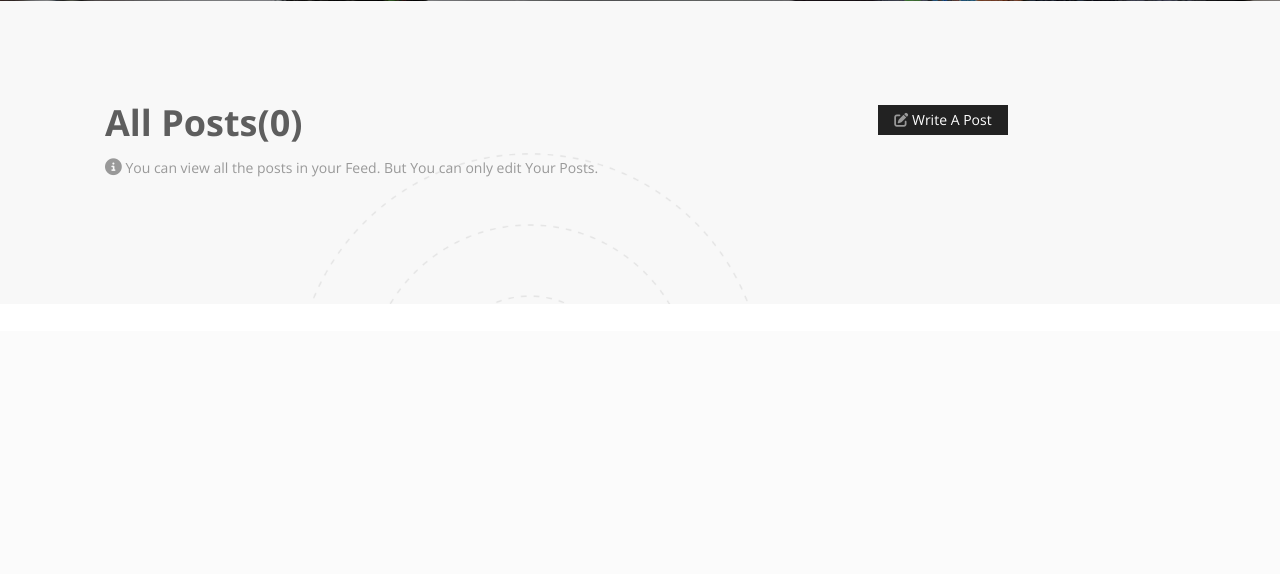
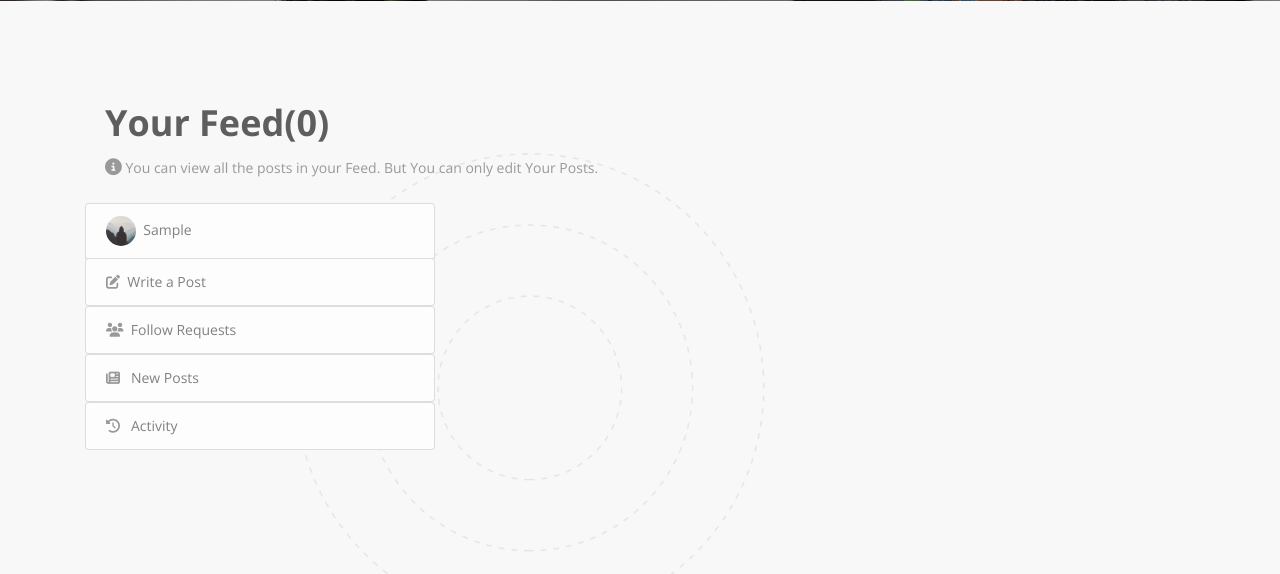
Before and after one commit to mornville/flask_blog, a Flask app: page /home in a window 1280 px wide. Shown: the part 469-1043 px from the top of the page. Before the commit the page ends 773 px from the top, so only its background shows below. Run offline with Flask 2, Linux system fonts and the light colour scheme; the visitor is signed in with stand-in values (Sample User, id 1); data comes from the database, SQL or seed files in the repository; both versions use the stored data as it was after the commit; data that the repository does not hold is empty; some libraries are stand-ins or nearby versions.

Commit message:
added sidebar

```diff
--- a/flaskblog/templates/home.html
+++ b/flaskblog/templates/home.html
@@ -38,7 +38,7 @@
 
             <br>
             <div class="row" style="padding: 20px">
-              <div class="col-lg-8">
+              <div class="col-lg-12">
                   <!-- <div class="uk-subnav" >
                       <div class="uk-active" uk-filter-control><a href="#" style="text-transform: capitalize ">All Posts(10)</a></div>
                       <div uk-filter-control="[data-color='event']"><a href="#" style="text-transform: capitalize ">Events(5)</a></div>
@@ -47,26 +47,43 @@
                       <div uk-filter-control="[data-color='edu']"><a href="#" style="text-transform: capitalize ">Education(2)</a></div>
 
                   </div> -->
-                  <h3><b>All Posts({{ posts.total }}) </b></h3>
+                  <h3><b>Your Feed({{ posts.total }}) </b></h3>
                   <br>
-                  <div style="margin-top: -20px" class="hid">
+                  <div style="margin-top: -20px" class="">
                       <p><span class="fas fa-info-circle" style="font-size: 1.2em"></span> You can view all the posts in your Feed. But You can only edit Your Posts.</p>
                   </div>
               </div>
-              <div class="col-lg-4" >
-                  <a href="{{ url_for('posts.new_post') }}">
-                  <div class="uk-button-group uk-margin-medium-left">
-                      <button class="uk-button uk-button-secondary uk-button-small" style="text-transform: capitalize !important"><span class="fas fa-edit"></span> Write a Post </button>
-                  </div>
-                </a>
 
-              </div>
             </div>
           </div>
         </div>
 
 
         <div class="row">
+          <div class="col-md-4">
+                  <div class="content-section">
+
+                      <ul class="list-group">
+                          {% if current_user.is_authenticated %}
+
+                        <li class="list-group-item  nav-item list-group-item-light">
+                            <a class="" href="{{ url_for('users.account') }}" style="text-transform: capitalize;color:inherit;font-size:1em">
+                                <img class="rounded-circle" src="{{ url_for('static', filename='profile_pics/' + current_user.image_file) }}" width="30">
+                                &nbsp;{{ current_user.username }}
+                            </a>
+                        </li>
+                        {% endif %}
+                        <a href="{{ url_for('posts.new_post') }}"><li class="list-group-item list-group-item-light"><span class="fas fa-edit"></span> &nbsp;Write a Post</li></a>
+
+                        <a href="{{ url_for('posts.new_post') }}"><li class="list-group-item list-group-item-light"><span class="fas fa-users"></span> &nbsp;Follow Requests</li></a>
+                        <a href="{{ url_for('posts.new_post') }}"><li class="list-group-item list-group-item-light"><span class="fas fa-newspaper"></span> &nbsp; New Posts</li></a>
+                        <a href="{{ url_for('posts.activity_log') }}"><li class="list-group-item list-group-item-light"><span class="fas fa-history"></span> &nbsp; Activity</li></a>
+
+                      </ul>
+                      <br>
+                    </p>
+                  </div>
+          </div>
           <div class="col-lg-8 col-xs-12">
               <div class="uk-child-width-1-1@s uk-grid-match" uk-grid>
               <div>
```
Also changed, not shown: flaskblog/site.db.
